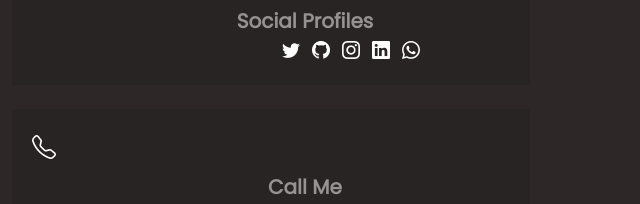
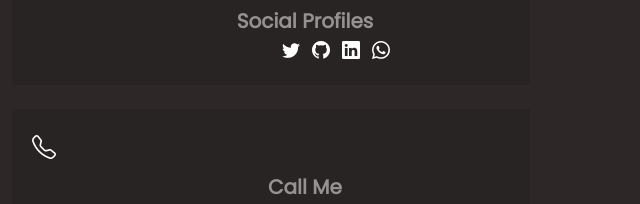
Before and after one commit to PRASANNASRINUVASU/portfolio, a plain HTML site: page index.html in a window 1280 px wide. Shown: the part 5392-5596 px from the top of the page, 640-1280 px from the left. Drawn offline with nearby package versions, Linux system fonts and the light colour scheme.

Commit message:
second commit

```diff
--- a/index.html
+++ b/index.html
@@ -179,7 +179,6 @@
             <div class="social-links" style="margin-left: 250px;">
               <a href="https://twitter.com/siapa_hayosiapa" class="twitter" > <i class="bi bi-twitter"></i></a>
               <a href="https://github.com/PRASANNASRINUVASU" class="github"><i class="bi bi-github"></i></a>
-              <a href="https://www.instagram.com/azzar_budiyanto/" class="instagram"><i class="bi bi-instagram"></i></a>
               <a href="https:/www.linkedin.com/?in/prasanna-srinuvasu-b-431034222" class="linkedin"><i class="bi bi-linkedin"></i></a>
               <a href="https://wa.me/+919345335770" class="whatsapp"><i class="bi bi-whatsapp"></i></a>
             </div>
```
